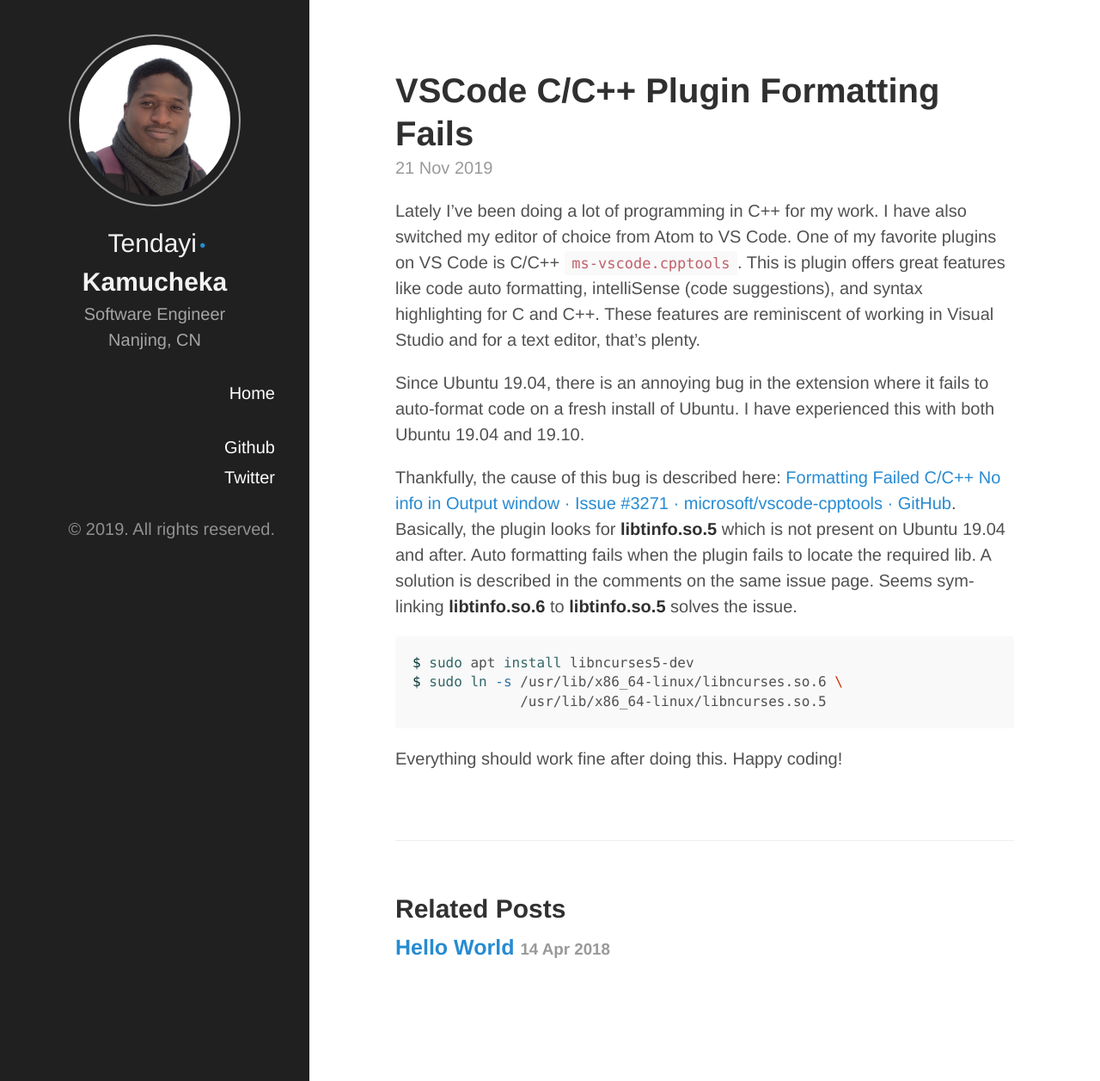
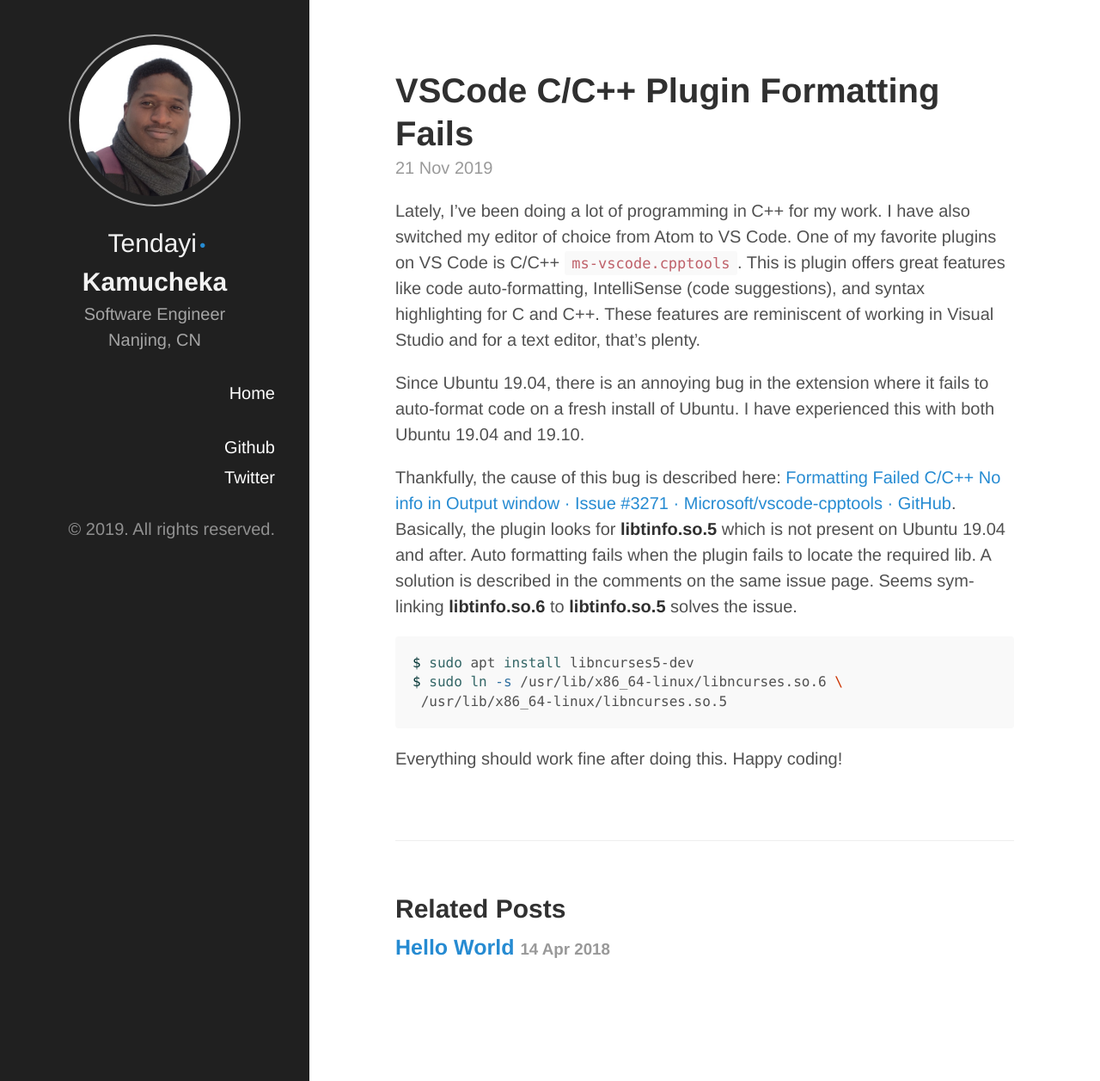
Before and after one commit to tkamucheka/tkamucheka.github.io, a Jekyll site: the page built from _posts/2019-11-21-vscoode-c-cpp-plugin-formatting-fails.md, in a window 1280 px wide and 1257 px high. Shown: the whole window at 86% size. Built offline with Jekyll 4.4.1, drawn with Linux system fonts in a browser that asks for light colours.

````diff
--- a/_posts/2019-11-21-vscoode-c-cpp-plugin-formatting-fails.md
+++ b/_posts/2019-11-21-vscoode-c-cpp-plugin-formatting-fails.md
@@ -6,16 +6,16 @@ author: Tendayi Kamucheka
 category: blog
 ---
 
-Lately I've been doing a lot of programming in C++ for my work. I have also switched my editor of choice from Atom to VS Code. One of my favorite plugins on VS Code is C/C++ [`ms-vscode.cpptools`](https://marketplace.visualstudio.com/items?itemName=ms-vscode.cpptools). This is plugin offers great features like code auto formatting, intelliSense (code suggestions), and syntax highlighting for C and C++. These features are reminiscent of working in Visual Studio and for a text editor, that's plenty.
+Lately, I've been doing a lot of programming in C++ for my work. I have also switched my editor of choice from Atom to VS Code. One of my favorite plugins on VS Code is C/C++ [`ms-vscode.cpptools`](https://marketplace.visualstudio.com/items?itemName=ms-vscode.cpptools). This is plugin offers great features like code auto-formatting, IntelliSense (code suggestions), and syntax highlighting for C and C++. These features are reminiscent of working in Visual Studio and for a text editor, that's plenty.
 
 Since Ubuntu 19.04, there is an annoying bug in the extension where it fails to auto-format code on a fresh install of Ubuntu. I have experienced this with both Ubuntu 19.04 and 19.10.
 
-Thankfully, the cause of this bug is described here: [Formatting Failed C/C++ No info in Output window · Issue #3271 · microsoft/vscode-cpptools · GitHub](https://github.com/Microsoft/vscode-cpptools/issues/3271). Basically, the plugin looks for __libtinfo.so.5__ which is not present on Ubuntu 19.04 and after. Auto formatting fails when the plugin fails to locate the required lib. A solution is described in the comments on the same issue page. Seems sym-linking __libtinfo.so.6__ to __libtinfo.so.5__ solves the issue.
+Thankfully, the cause of this bug is described here: [Formatting Failed C/C++ No info in Output window · Issue #3271 · Microsoft/vscode-cpptools · GitHub](https://github.com/Microsoft/vscode-cpptools/issues/3271). Basically, the plugin looks for __libtinfo.so.5__ which is not present on Ubuntu 19.04 and after. Auto formatting fails when the plugin fails to locate the required lib. A solution is described in the comments on the same issue page. Seems sym-linking __libtinfo.so.6__ to __libtinfo.so.5__ solves the issue.
 
-```  bash
+``` bash
 $ sudo apt install libncurses5-dev
 $ sudo ln -s /usr/lib/x86_64-linux/libncurses.so.6 \
-             /usr/lib/x86_64-linux/libncurses.so.5
+ /usr/lib/x86_64-linux/libncurses.so.5
 ```
 
 Everything should work fine after doing this. Happy coding!
````
